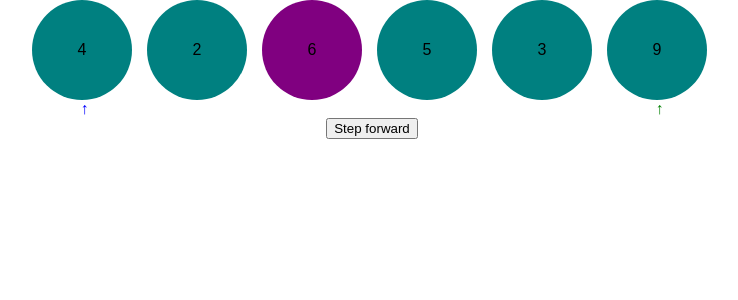
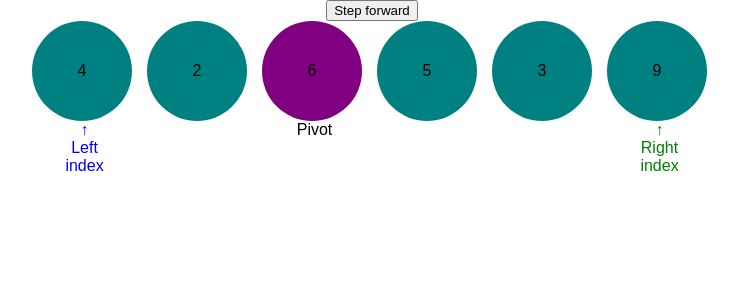
Before and after one commit to kanenathan213/csjs, a React (Create React App) app: page / in a window 1280 px wide. Shown: the top 300 px of the page, without its empty margins (268-1006 px from the left). Built offline with nearby package versions, Linux system fonts and the light colour scheme.

Commit message:
swap animation works

```diff
--- a/package.json
+++ b/package.json
@@ -3,8 +3,10 @@
   "version": "0.1.0",
   "private": true,
   "dependencies": {
+    "lodash": "^4.17.4",
     "react": "^16.2.0",
     "react-dom": "^16.2.0",
+    "react-flip-move": "^2.10.0",
     "react-motion": "^0.5.2",
     "react-scripts": "1.0.17",
     "styled-components": "^2.2.3"
--- a/src/App.js
+++ b/src/App.js
@@ -1,90 +1,11 @@
 import React, { Component } from 'react'
-import styled from 'styled-components'
-import { StaggeredMotion, spring } from 'react-motion'
 import quickSort from './quicksort'
+import EntityList from './components/List'
 import './App.css'
 
 // https://www.nczonline.net/blog/tag/computer-science/
 
 const UNSORTED_LIST = [4, 2, 6, 5, 3, 9]
-
-const StyledEntity = styled.div`
-  border-radius: 50%;
-  background: ${({ 'data-is-pivot': isPivot }) => {
-    if (isPivot) {
-      return 'purple'
-    }
-    return 'teal'
-  }};
-  height: 100px;
-  width: 100px;
-  display: flex;
-  align-items: center;
-  justify-content: center;
-  margin-right: 5px;
-`
-
-const Container = styled.div`
-  display: flex;
-  grid-template-columns: 1fr;
-  grid-template-rows: auto;
-  grid-gap: 10px 10px;
-  justify-content: center;
-  margin: 0 auto;
-  width: 100%;
-`
-
-const Wrapper = styled.div`
-  border-bottom: ${({ 'data-is-index': isIndex }) => {
-    if (isIndex) {
-      return '1px solid black'
-    }
-    return 'none'
-  }};
-`
-
-const Entity = ({ entity, index, interpolatingStyles }) => (
-  <Wrapper data-is-index={entity.isIndex}>
-    <StyledEntity
-      key={index}
-      style={{ height: interpolatingStyles[index].h }}
-      data-is-index={entity.isIndex}
-      data-is-pivot={entity.isPivot}
-    >
-      {entity.datum}
-    </StyledEntity>
-    <div style={{ display: 'flex', justifyContent: 'center' }}>
-      {entity.isLeftIndex && <div style={{ color: 'blue' }}>&uarr;</div>}
-      {entity.isRightIndex && <div style={{ color: 'green' }}>&uarr;</div>}
-    </div>
-  </Wrapper>
-)
-
-const EntityList = ({ entities }) => (
-  <StaggeredMotion
-    defaultStyles={entities.map(() => ({ h: 0 }))}
-    styles={prevInterpolatedStyles =>
-      prevInterpolatedStyles.map((_, i) => {
-        return i === 0
-          ? { h: spring(100) }
-          : { h: spring(prevInterpolatedStyles[i - 1].h) }
-      })
-    }
-  >
-    {interpolatingStyles => (
-      <Container>
-        {entities.map((entity, index) => (
-          <Entity
-            entity={entity}
-            index={index}
-            key={index}
-            interpolatingStyles={interpolatingStyles}
-          />
-        ))}
-      </Container>
-    )}
-  </StaggeredMotion>
-)
 
 const transformToDisplayed = ({ leftIndex, rightIndex, pivotIndex, items }) => {
   return items.map((item, index) => ({
@@ -92,6 +13,7 @@ const transformToDisplayed = ({ leftIndex, rightIndex, pivotIndex, items }) => {
     isRightIndex: rightIndex === index,
     isPivot: pivotIndex === index,
     datum: item,
+    id: UNSORTED_LIST.findIndex(listItem => item === listItem),
   }))
 }
 
@@ -128,8 +50,8 @@ class App extends Component {
   render() {
     return (
       <div className="App">
+        {!this.state.done && <button onClick={this.step}>Step forward</button>}
         <EntityList entities={this.state.items} />
-        {!this.state.done && <button onClick={this.step}>Step forward</button>}
         {this.state.done && <div>Sorted</div>}
       </div>
     )
--- /dev/null
+++ b/src/components/Item.js
@@ -0,0 +1,67 @@
+import * as React from 'react'
+import styled from 'styled-components'
+
+const Wrapper = styled.div`
+  border-bottom: ${({ 'data-is-index': isIndex }) => {
+    if (isIndex) {
+      return '1px solid black'
+    }
+    return 'none'
+  }};
+`
+
+const StyledEntity = styled.div`
+  border-radius: 50%;
+  background: ${({ 'data-is-pivot': isPivot }) => {
+    if (isPivot) {
+      return 'purple'
+    }
+    return 'teal'
+  }};
+  height: 100px;
+  width: 100px;
+  display: flex;
+  align-items: center;
+  justify-content: center;
+  margin-right: 5px;
+`
+
+class Entity extends React.Component {
+  render() {
+    const { entity } = this.props
+    return (
+      <Wrapper data-is-index={entity.isIndex} key={entity.id}>
+        <StyledEntity
+          data-is-index={entity.isIndex}
+          data-is-pivot={entity.isPivot}
+        >
+          {entity.datum}
+        </StyledEntity>
+        <div>
+          {entity.isPivot && <div>Pivot</div>}
+          <div style={{ display: 'flex', justifyContent: 'center' }}>
+            {entity.isLeftIndex && (
+              <div style={{ color: 'blue' }}>
+                <div>&uarr;</div>
+                <div>
+                  Left<br />index
+                </div>
+              </div>
+            )}
+            {entity.isRightIndex && (
+              <div style={{ color: 'green' }}>
+                {' '}
+                <div>&uarr;</div>
+                <div>
+                  Right<br />index
+                </div>
+              </div>
+            )}
+          </div>
+        </div>
+      </Wrapper>
+    )
+  }
+}
+
+export default Entity
--- /dev/null
+++ b/src/components/List.js
@@ -0,0 +1,48 @@
+import * as React from 'react'
+import Entity from './Item'
+import FlipMove from 'react-flip-move'
+import styled from 'styled-components'
+
+const Container = styled(FlipMove)`
+  display: flex;
+  grid-template-columns: 1fr;
+  grid-template-rows: auto;
+  grid-gap: 10px 10px;
+  justify-content: center;
+  margin: 0 auto;
+  width: 100%;
+`
+
+class EntityList extends React.Component {
+  state = {
+    enterLeaveAnimation: 'accordianVertical',
+  }
+
+  renderItems = () => {
+    console.log(this.props.entities)
+    return this.props.entities.map(entity => {
+      return <Entity entity={entity} key={entity.id} />
+    })
+  }
+
+  render() {
+    const { enterLeaveAnimation } = this.state
+    const { entities } = this.props
+
+    return (
+      <Container>
+        <FlipMove
+          staggerDurationBy="30"
+          duration={500}
+          enterAnimation={enterLeaveAnimation}
+          leaveAnimation={enterLeaveAnimation}
+          typeName={null}
+        >
+          {this.renderItems()}
+        </FlipMove>
+      </Container>
+    )
+  }
+}
+
+export default EntityList
```
Also changed, not shown: 1 other file (tests, documents, lock files or other folders).
